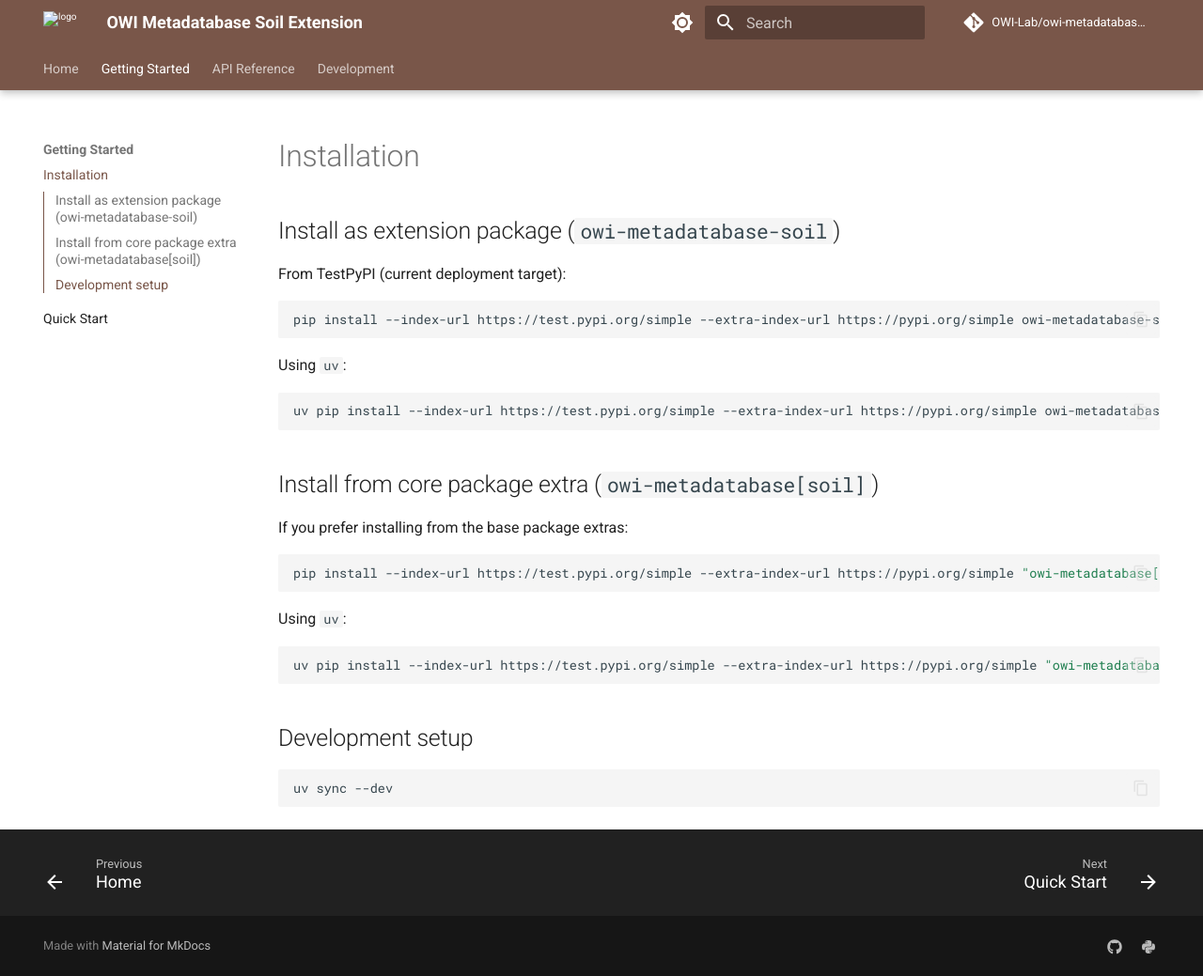
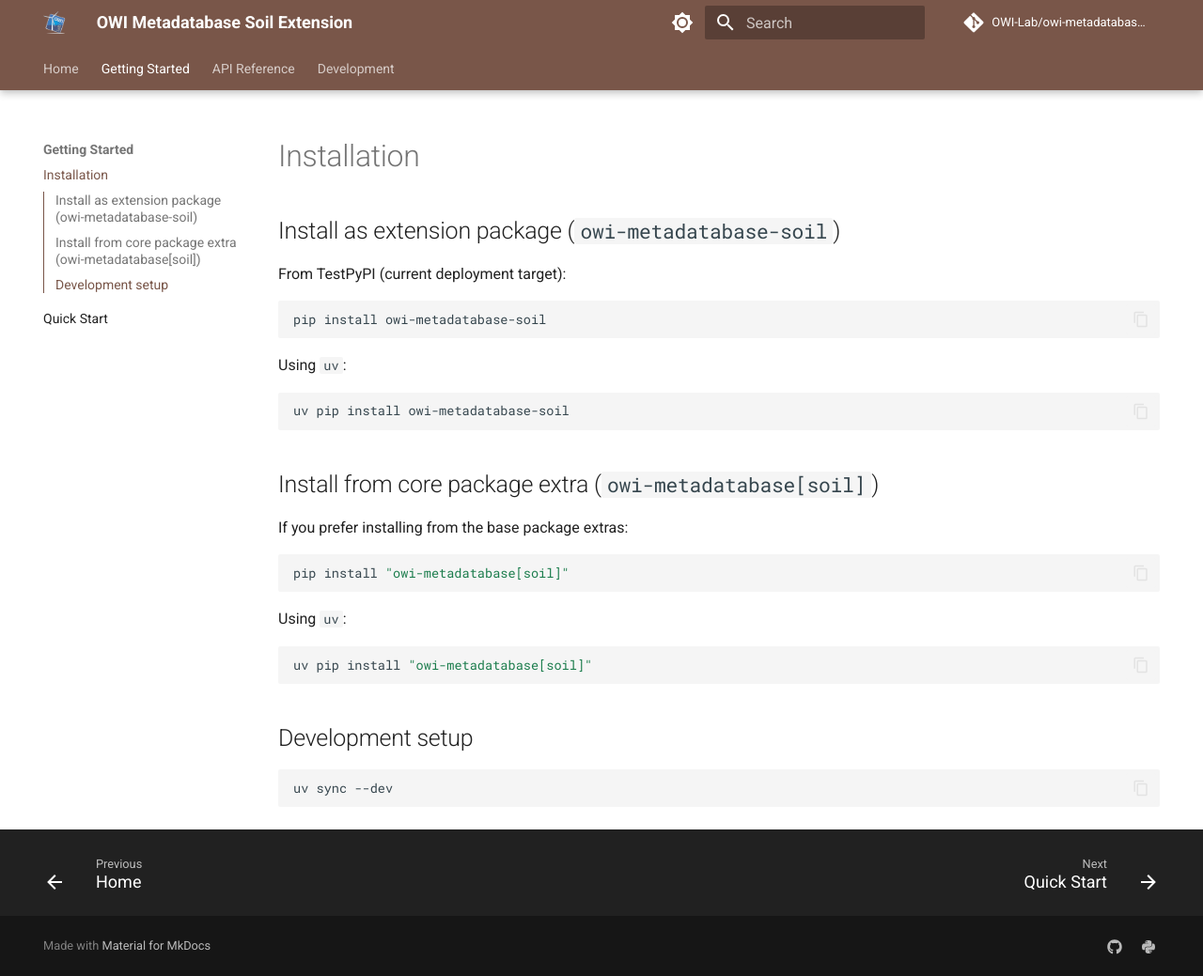
Before and after one commit to OWI-Lab/owi-metadatabase-soil-sdk, an MkDocs documentation site: the page built from docs/getting-started/installation.md, in a window 1280 px wide and 1039 px high. Shown: the whole window at 94% size. Built offline with MkDocs 1.6.1 and Material for MkDocs 9.7.7, drawn with Linux system fonts in a browser that asks for light colours; comment, search, counter and statistics services are not loaded; the version menu is left out.

Commit message:
docs(mkdocs): Fix mkdocs.yml

````diff
--- a/docs/getting-started/installation.md
+++ b/docs/getting-started/installation.md
@@ -5,13 +5,13 @@
 From TestPyPI (current deployment target):
 
 ```bash
-pip install --index-url https://test.pypi.org/simple --extra-index-url https://pypi.org/simple owi-metadatabase-soil
+pip install owi-metadatabase-soil
 ```
 
 Using `uv`:
 
 ```bash
-uv pip install --index-url https://test.pypi.org/simple --extra-index-url https://pypi.org/simple owi-metadatabase-soil
+uv pip install owi-metadatabase-soil
 ```
 
 ## Install from core package extra (`owi-metadatabase[soil]`)
@@ -19,13 +19,13 @@
 If you prefer installing from the base package extras:
 
 ```bash
-pip install --index-url https://test.pypi.org/simple --extra-index-url https://pypi.org/simple "owi-metadatabase[soil]"
+pip install "owi-metadatabase[soil]"
 ```
 
 Using `uv`:
 
 ```bash
-uv pip install --index-url https://test.pypi.org/simple --extra-index-url https://pypi.org/simple "owi-metadatabase[soil]"
+uv pip install "owi-metadatabase[soil]"
 ```
 
 ## Development setup
````
Also changed, not shown: docs/assets/LogoOWI.png (added), docs/assets/favicon.png (added).
